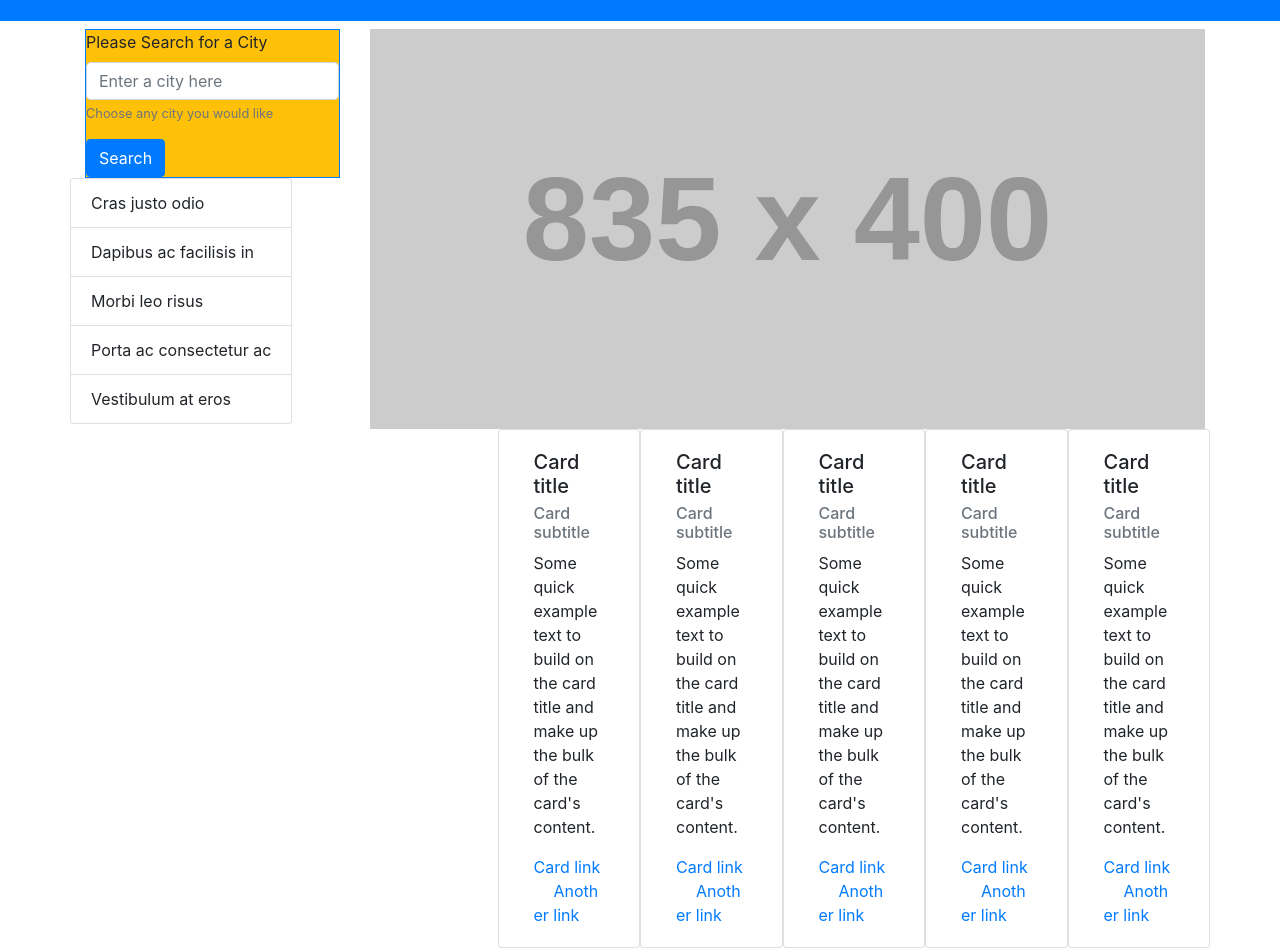
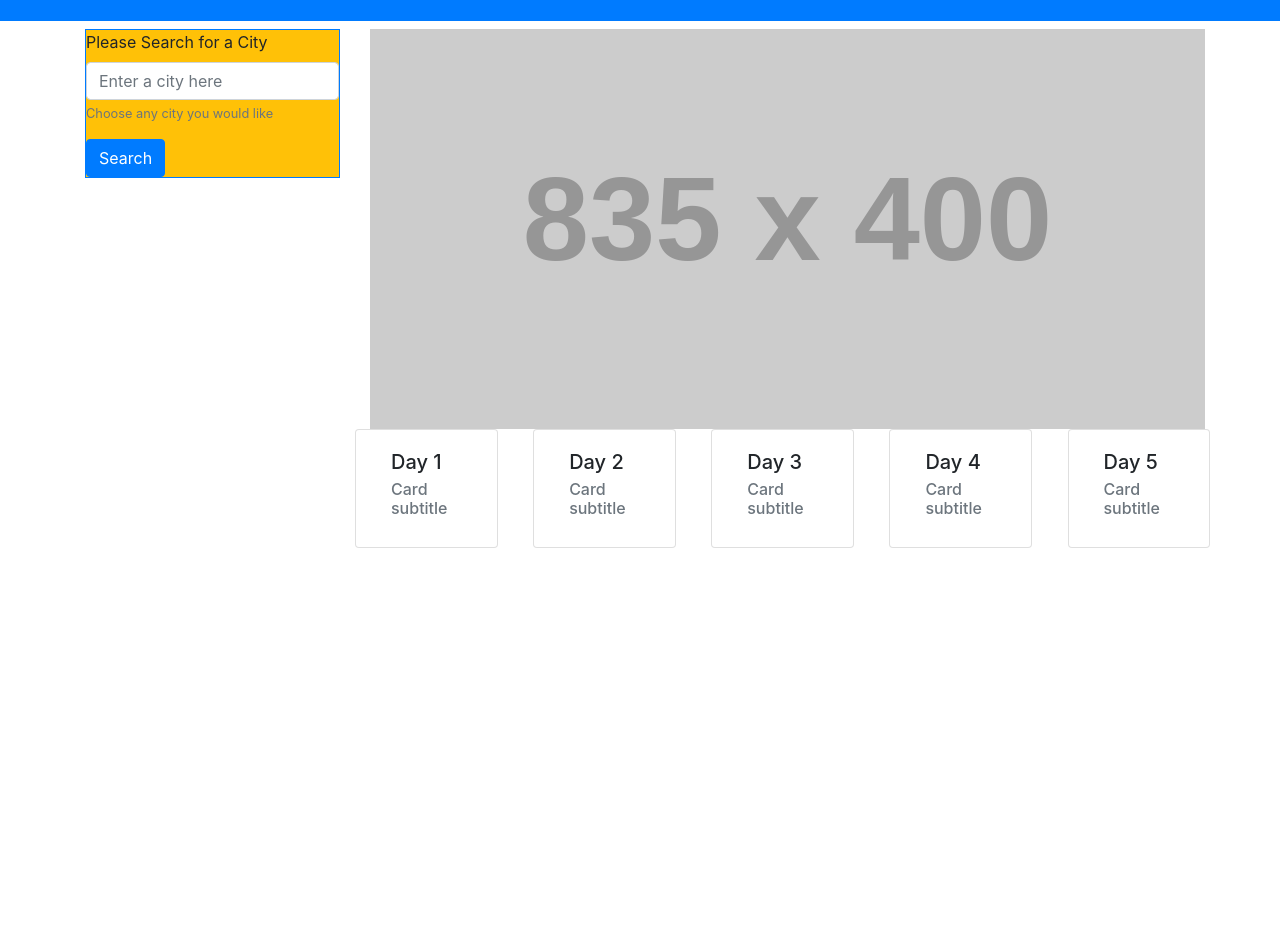
Before and after one commit to Jbolton89/Server-Side-API-s-Weather-Dashboard, a plain HTML site: page weatherpage.html in a window 1280 px wide. Shown: the part 86-1034 px from the top of the page. After the commit the page ends 800 px from the top, so only its background shows below. Drawn offline with nearby package versions, Linux system fonts and the light colour scheme; placeholder pictures from the web are drawn by us.

Commit message:
starting

```diff
--- a/weatherpage.html
+++ b/weatherpage.html
@@ -39,70 +39,53 @@
                 </form>
                 <div class="row">
                     <div>
-                        <ul class="list-group">
-                            <li class="list-group-item">Cras justo odio</li>
-                            <li class="list-group-item">Dapibus ac facilisis in</li>
-                            <li class="list-group-item">Morbi leo risus</li>
-                            <li class="list-group-item">Porta ac consectetur ac</li>
-                            <li class="list-group-item">Vestibulum at eros</li>
+                        <ul class="list-group" id="list-group">
+
                         </ul>
                     </div>
                 </div>
             </div>
             <div class="col-md-9 col-12 today-panel">
                 <a href="https://placeholder.com"><img src="https://via.placeholder.com/835x400"></a>
-                <div class='row justify-content-end'>
+                <div class='row justify-content-between'>
                     <div class="card col-2">
                         <div class="card-body">
-                            <h5 class="card-title">Card title</h5>
+                            <h5 class="card-title">Day 1</h5>
                             <h6 class="card-subtitle mb-2 text-muted">Card subtitle</h6>
-                            <p class="card-text">Some quick example text to build on the card title and make up the bulk
-                                of the card's content.</p>
-                            <a href="#" class="card-link">Card link</a>
-                            <a href="#" class="card-link">Another link</a>
+                            <p class="card-text"></p>
                         </div>
                     </div>
                     <div class="card col-2">
                         <div class="card-body">
-                            <h5 class="card-title">Card title</h5>
+                            <h5 class="card-title">Day 2</h5>
                             <h6 class="card-subtitle mb-2 text-muted">Card subtitle</h6>
-                            <p class="card-text">Some quick example text to build on the card title and make up the bulk
-                                of the card's content.</p>
-                            <a href="#" class="card-link">Card link</a>
-                            <a href="#" class="card-link">Another link</a>
+                            <p class="card-text"></p>
+
                         </div>
                     </div>
                     <div class="card col-2">
                         <div class="card-body">
-                            <h5 class="card-title">Card title</h5>
+                            <h5 class="card-title">Day 3</h5>
                             <h6 class="card-subtitle mb-2 text-muted">Card subtitle</h6>
-                            <p class="card-text">Some quick example text to build on the card title and make up the bulk
-                                of the card's content.</p>
-                            <a href="#" class="card-link">Card link</a>
-                            <a href="#" class="card-link">Another link</a>
+                            <p class="card-text"></p>
                         </div>
                     </div>
                     <div class="card col-2">
                         <div class="card-body">
-                            <h5 class="card-title">Card title</h5>
+                            <h5 class="card-title">Day 4</h5>
                             <h6 class="card-subtitle mb-2 text-muted">Card subtitle</h6>
-                            <p class="card-text">Some quick example text to build on the card title and make up the bulk
-                                of the card's content.</p>
-                            <a href="#" class="card-link">Card link</a>
-                            <a href="#" class="card-link">Another link</a>
+                            <p class="card-text"></p>
+
                         </div>
                     </div>
                     <div class="card col-2">
                         <div class="card-body">
-                            <h5 class="card-title">Card title</h5>
+                            <h5 class="card-title">Day 5</h5>
                             <h6 class="card-subtitle mb-2 text-muted">Card subtitle</h6>
-                            <p class="card-text">Some quick example text to build on the card title and make up the bulk
-                                of the card's content.</p>
-                            <a href="#" class="card-link">Card link</a>
-                            <a href="#" class="card-link">Another link</a>
+                            <p class="card-text"></p>
                         </div>
                     </div>
-                    <!-- This is where the dashboard (top),  -->
+
                 </div>
 
             </div>
--- a/weatherpage.js
+++ b/weatherpage.js
@@ -1,9 +1,32 @@
 var searchFormEl = document.querySelector('#search-form');
 var searchBtn = document.querySelector('.btn');
 var todayPanel = document.querySelector('.today-panel')
+var pastCities = document.getElementById('list-group')
 var cities = [];
 var searchInputValue = document.querySelector('#form-input').value;
-var key = "40464402787ca1045c521f1a0c696abf";
+var apiKey = "40464402787ca1045c521f1a0c696abf";
+
+// var formSubmitHandler = function(e){
+//     e.preventDefault();
+//     var city = SearchInputValue.value.trim();
+//     if(city){
+//         // change getCityWeather and get5Day to different
+//         getCityWeather(city);
+//         get5Day(city);
+//         cities.unshift({city});
+//         searchInputValue.value = "";
+//     } else {
+//         alert("You will need to Enter a valid city")
+//     }
+//     saveSearch();
+// }
+
+
+
+
+// var saveSearch = function(){
+//     localStorage.setItem("cities", JSON.stringify(cities));
+//
 
 // Time periods using moment
 var time = function () {
@@ -30,7 +53,7 @@ function storeCities() {
 function renderCitiesList() {
     for (var i = 0; i < cities.length; i++) {
         var li = document.createElement("li");
-        cities.appendChild(li);
+        pastCities.appendChild(li);
     }
 }
 // When form is submitted
@@ -41,20 +64,25 @@ $('#form-input').on('click', function (event) {
 // Fetch formula to get API for today's weather (todayPanel)
 function getTodayApi(e) {
     e.preventDefault();
-
-    var requestUrl = 'http://api.openweathermap.org/data/2.5/weather?q=' + searchInputValue + '&appid=40464402787ca1045c521f1a0c696abf';
+    var apiUrl = 'api.openweathermap.org/data/2.5/weather?q=' + searchInputValue + '&appid=40464402787ca1045c521f1a0c696abf';
     cities.push(searchInputValue).value;
     storeCities();
     renderCitiesList();
 
-    fetch(requestUrl)
+    fetch(apiUrl)
         .then(function (response) {
             return response.json();
         })
         .then(function (data) {
             console.log('Fetch Response \n--------------');
             console.log(data)
-        })
+            for (var i = 0; i < data.length; i++){
+                var listItem = document.createElement('li');
+                listItem.textContent = data[i].value;
+                pastCities.appendChild(listItem);
+                }
+
+        });
 }
 
 searchBtn.addEventListener('click', getTodayApi);
```
